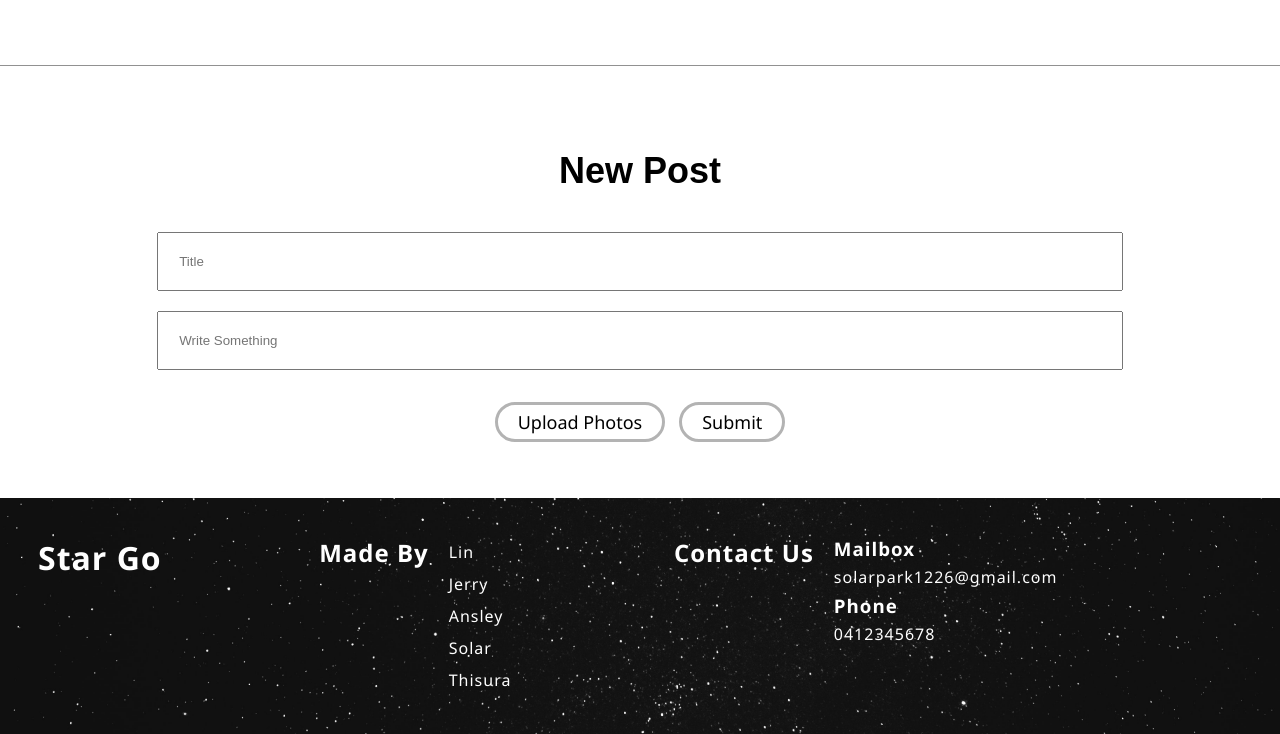
After one commit to Ingemar28/final_project, a PHP site: page /community.html in a window 1280 px wide. The commit adds this page. Shown: the part 1183-1917 px from the top of the page. Run offline with PHP 8.4, Linux system fonts and the light colour scheme.

Commit message:
community

```diff
--- /dev/null
+++ b/community.html
@@ -0,0 +1,192 @@
+<!DOCTYPE html>
+<html lang="en">
+<head>
+    <meta charset="utf-8">
+        <meta name="description" content="UQ assignment">
+        <meta name="keywords" content="HTML, CSS, JavaScript">
+        <meta name="author" content="Hsing-Yu Chen">
+        <meta name="viewport" content="width=device-width, initial-scale=1.0">
+        <title>StarGo</title>
+        <link href="https://fonts.googleapis.com/css?family=Roboto+Condensed:300,400,700" rel="stylesheet">
+        <link rel="icon" href="./images/anywhere.ico">
+        <link rel="stylesheet" href="css/style.css">
+</head>
+<body class="page-mission">
+
+    <nav id="main-menu">
+
+        <a href="login.html">Login</a>
+
+        <ul>
+            <li>
+                <a href="index.html">Home</a>
+            </li>
+            <li>
+                <a href="find_park.html">Find Park</a>
+            </li>
+            <li>
+                <a href="mission.html">Mission Board</a>
+            </li>
+            <li class="current">
+                <a href="community.html">Community</a>
+            </li>
+        </ul>
+
+    </nav>
+
+    <header id="page-header">
+
+        <section class="banner-title">
+
+            <div class="logo-title">
+
+
+
+                <h1>Community</h1>
+
+            </div>
+
+            <p>
+                It's time to go for Star Go and relax
+            </p>
+
+        </section>
+
+    </header>
+
+
+
+
+
+    <section id="user-comment">
+
+
+
+
+
+            <h2>User 1</h2>
+
+
+
+            <p>I love city parks!</p>
+            <div class="popup" onclick="myFunction()">
+
+                <a class="btn" >Comment</a>
+
+            <span class="popuptext" id="myPopup">
+                 <h2>Add Comment</h2>
+                 <div class="title">
+                            <input type="text" id="new-post-title" placeholder="Comment here">
+                </div>
+                <div class="button">
+                    <a class="btn" href="">Add Comment</a>
+                </div>
+            </span>
+            </div>
+
+                <a class="btn" href="">Like</a>
+                <a class="btn" href="">Share</a>
+
+
+
+
+            <div class="mission-photos">
+
+                <img src="images/galaxy.jpg" alt="galaxy">
+                <img src="images/fullmoon.JPEG" alt="full moon">
+
+            </div>
+
+            <!-- popup -->
+
+
+
+    <script>
+        // When the user clicks on div, open the popup
+        function myFunction() {
+          var popup = document.getElementById("myPopup");
+          popup.classList.toggle("show");
+        }
+    </script>
+
+
+        <!-- </div> -->
+
+    </section>
+
+
+
+    <section id ="new-post">
+        <h2>New Post</h2>
+        <div class="title"></div>
+            <input type="text" id="new-post-title" placeholder="Title">
+        </div>
+        <div class="title"></div>
+            <input type="text" id="new-post-write" placeholder="Write Something">
+        </div>
+        <div class="button">
+            <a class="btn" href="">Upload Photos</a>
+            <a class="btn" href="">Submit</a>
+        </div>
+
+    </section>
+
+
+
+
+    <footer id="page-footer">
+
+        <div id="logo-name">
+
+            <h1>Star Go</h1>
+
+        </div>
+
+        <div id="made-by">
+
+            <h2>Made By</h2>
+
+            <div id="students-names">
+                <p>Lin</p>
+                <p>Jerry</p>
+                <p>Ansley</p>
+                <p>Solar</p>
+                <p>Thisura</p>
+            </div>
+
+        </div>
+
+        <div id="contact-us">
+
+            <h2>Contact Us</h2>
+
+            <div id="contact-information">
+
+                <h3>Mailbox</h3>
+
+                <p>solarpark1226@gmail.com</p>
+
+                <h3>Phone</h3>
+
+                <p>0412345678</p>
+
+            </div>
+
+        </div>
+
+        <nav id="social-media">
+
+            <ul>
+
+                <li>
+                    <a href=""></a>
+                </li>
+
+            </ul>
+
+        </nav>
+
+    </footer>
+
+</body>
+</html>
--- a/css/style.css
+++ b/css/style.css
@@ -694,6 +694,189 @@ header {
     background-color: var(--starGo-blue);
 }
 
+/* thisura */
+
+#new-post{
+    display: block;
+    text-align: center;
+    padding: 5%;
+    border: 0px;
+    border-width: 80%;
+    border-top: 1px;
+    border-style: solid;
+    border-color: rgb(145, 145, 145);
+
+}
+
+#new-post .title{
+    padding: 20px;
+    padding-top: 0px;
+}
+
+#new-post input{
+    padding: 20px;
+
+    width: 80%;
+}
+#new-post h2{
+    padding: 20px;
+    font-size: 36px;
+    font-family: Arial, Helvetica, sans-serif;
+}
+
+#new-post .new-post-write {
+    height: 50px;
+}
+
+#new-post .button{
+    padding-top: 40px;
+}
+
+#new-post .btn{
+
+ width: 120px;
+color: rgb(0, 0, 0);
+font-size: 18px;
+padding: 5px 20px;
+margin: 5px;
+cursor: pointer;
+font-family: var(--button-font);
+text-decoration: none;
+border: solid rgb(179, 179, 179);
+border-radius: 30px;
+position: relative;
+
+}
+
+.popup {
+    position: relative;
+    display: flex;
+    cursor: pointer;
+
+}
+
+/* The actual popup */
+.popup .popuptext {
+    visibility: hidden;
+    width: 800px;
+    height: 230px;
+    background-color: rgb(255, 255, 255);
+    color: rgb(86, 82, 82);
+    text-align: center;
+    border-radius: 6px;
+    padding: 8px 0;
+    position: absolute;
+    z-index: 1;
+    bottom: 125%;
+    left: 50%;
+    margin-left: -80px;
+    box-shadow: 10px 10px rgb(223, 223, 223);
+    border: 2px;
+    border-style: solid;
+    border-color: #dedede;
+}
+
+
+
+/* Toggle this class - hide and show the popup */
+.popup .show {
+    visibility: visible;
+    -webkit-animation: fadeIn 1s;
+    animation: fadeIn 1s;
+}
+
+.popup .popuptext input{
+    padding: 10px;
+    width: 80%;
+}
+.popup .popuptext h2{
+    padding: 20px;
+    font-size: 30px;
+    font-family: Arial, Helvetica, sans-serif;
+}
+
+.popup .popuptext .btn{
+
+    width: 120px;
+    color: rgb(255, 255, 255);
+    font-size: 18px;
+    padding: 15px 30px;
+    margin: 10px;
+    cursor: pointer;
+    font-family: var(--button-font);
+    text-decoration: none;
+    /* border: solid rgb(179, 179, 179); */
+    border-radius: 30px;
+    position: relative;
+    background-color: rgb(115, 132, 255);
+
+}
+
+.popup .popuptext .button{
+    padding: 20px;
+    padding-top: 40px;
+}
+
+#user-comment{
+    position: relative;
+    width: 50%;
+    padding: 5%;
+    /* display: flex; */
+}
+
+#user-comment h2{
+
+    font-family: Arial, Helvetica, sans-serif;
+}
+
+#user-comment p {
+
+    color: rgb(0, 0, 0);
+    /* margin: 30px; */
+    margin-top: 20px;
+    margin-bottom: 20px;
+    border-style: solid;
+    border-radius: 10px;
+    width: 50%;
+    padding: 20px;
+    border-width: 1px;
+    border-color: rgb(129, 129, 129);
+    font-family: Arial, Helvetica, sans-serif
+}
+
+#user-comment .mission-photos{
+    position: relative;
+    right: 0;
+}
+
+#user-comment .mission-photos img {
+    /* width: 300px; */
+    object-fit: cover;
+
+    border-radius: 10px;
+
+    /* position: absolute; */
+    right: 0;
+    width: 250px;
+    height: 250px;
+    margin: auto;
+}
+
+#user-comment .btn {
+
+    width: 120px;
+    color: rgb(0, 0, 0);
+    font-size: 18px;
+    padding: 5px 20px;
+    margin: 5px;
+    cursor: pointer;
+    font-family: var(--button-font);
+    text-decoration: none;
+    border: solid rgb(179, 179, 179);
+    border-radius: 30px;
+    position: relative;
+}
+
 /* Footer */
 
 #page-footer {
--- a/find_park.html
+++ b/find_park.html
@@ -34,7 +34,7 @@
 					<a href="mission.html">Mission Board</a>
 				</li>
                 <li>
-					<a href="">Community</a>
+					<a href="community.html">Community</a>
 				</li>
 			</ul>
 
--- a/mission.html
+++ b/mission.html
@@ -33,7 +33,7 @@
 					<a href="mission.html">Mission Board</a>
 				</li>
                 <li>
-					<a href="">Community</a>
+					<a href="community.html">Community</a>
 				</li>
 			</ul>
 
```
Also changed, not shown: index.php (+22 -22 lines), 1 other file.
